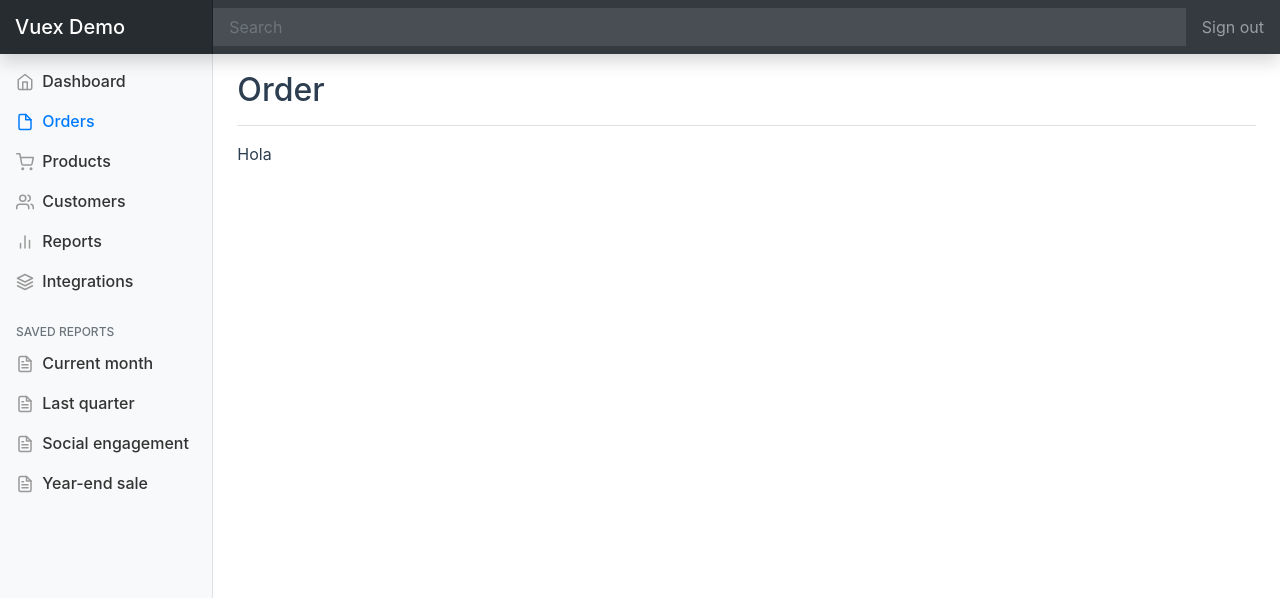
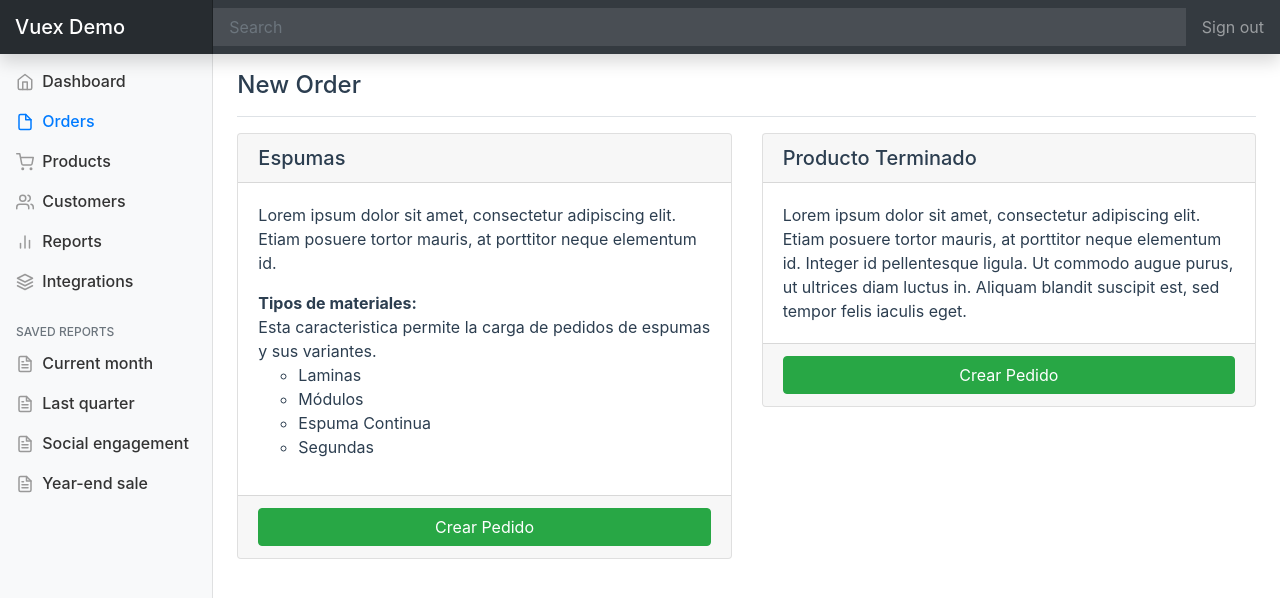
Before and after one commit to emmanuelsw/vuex-mod-demo, a Vue app: page /#/ in a window 1280 px wide. Shown: the top 598 px of the page. Built offline with nearby package versions, Linux system fonts and the light colour scheme.

Commit message:
Step 1, 2 & 3

```diff
--- a/src/App.vue
+++ b/src/App.vue
@@ -88,7 +88,7 @@
 
         <main role="main" class="col-md-9 ml-sm-auto col-lg-10 px-4">
           <div class="d-flex justify-content-between flex-wrap flex-md-nowrap align-items-center pt-3 pb-2 mb-3 border-bottom">
-            <h1 class="h2">Order</h1>
+            <h2 class="h4">New Order</h2>
           </div>
           <router-view/>
         </main>
@@ -217,4 +217,16 @@ export default {
   border-color: transparent;
   box-shadow: 0 0 0 3px rgba(255, 255, 255, .25);
 }
+
+.component-fade-enter-active, .component-fade-leave-active {
+  transition: opacity .3s ease;
+}
+
+.component-fade-enter, .component-fade-leave-to {
+  opacity: 0;
+}
+
+.pointer {
+  cursor: pointer;
+}
 </style>
--- a/src/store/index.js
+++ b/src/store/index.js
@@ -10,10 +10,12 @@ export default new Vuex.Store({
     order: order
   },
   state: {
-
+    currentStep: ''
   },
   mutations: {
-
+    setStep(state, step) {
+      state.currentStep = step
+    }
   },
   actions: {
 
--- a/src/views/Home.vue
+++ b/src/views/Home.vue
@@ -1,11 +1,27 @@
 <template>
-  <div class="home">
-    <p>Hola</p>
-  </div>
+  <transition name="component-fade" mode="out-in">
+    <component :is="currentStep"></component>
+  </transition>
 </template>
 
 <script>
+const Step1 = () => import('./Step1.vue')
+const Step2 = () => import('./Step2.vue')
+const Step3 = () => import('./Step3.vue')
+const Step4 = () => import('./Step4.vue')
+
 export default {
   name: 'home',
+  components: {
+    Step1,
+    Step2,
+    Step3,
+    Step4
+  },
+  computed: {
+    currentStep () {
+      return this.$store.state.currentStep || 'Step1'
+    }
+  }
 }
 </script>
--- /dev/null
+++ b/src/views/Step1.vue
@@ -0,0 +1,52 @@
+<template>
+  <div class="row">
+
+    <div class="col">
+      <div class="card">
+        <h5 class="card-header">Espumas</h5>
+        <div class="card-body">
+          <p class="card-text">Lorem ipsum dolor sit amet, consectetur adipiscing elit. Etiam posuere tortor mauris, at porttitor neque elementum id.</p>
+          <ul class="list-unstyled">
+            <li><b>Tipos de materiales:</b></li>
+            <li>Esta caracteristica permite la carga de pedidos de espumas y sus variantes.</li>
+            <li>
+              <ul>
+                <li>Laminas</li>
+                <li>Módulos</li>
+                <li>Espuma Continua</li>
+                <li>Segundas</li>
+              </ul>
+            </li>
+          </ul>
+        </div>
+        <div class="card-footer text-muted">
+          <button @click="setStep('Step2')" type="button" class="btn btn-success btn-block">Crear Pedido</button>
+        </div>
+      </div>
+    </div>
+
+    <div class="col">
+      <div class="card">
+        <h5 class="card-header">Producto Terminado</h5>
+        <div class="card-body">
+          <p class="card-text">Lorem ipsum dolor sit amet, consectetur adipiscing elit. Etiam posuere tortor mauris, at porttitor neque elementum id. Integer id pellentesque ligula. Ut commodo augue purus, ut ultrices diam luctus in. Aliquam blandit suscipit est, sed tempor felis iaculis eget. </p>
+        </div>
+        <div class="card-footer text-muted">
+          <button type="button" class="btn btn-success btn-block">Crear Pedido</button>
+        </div>
+      </div>
+    </div>
+
+  </div>
+</template>
+
+<script>
+export default {
+  name: 'Step1',
+  methods: {
+    setStep(step) {
+      this.$store.commit('setStep', step)
+    }
+  }
+}
+</script>
--- /dev/null
+++ b/src/views/Step2.vue
@@ -0,0 +1,39 @@
+<template>
+  <div class="row">
+    <div class="col">
+      <div class="card">
+        <h6 class="card-header">Seleccione la subcategoria</h6>
+        <div class="card-body">
+          <div class="row">
+            <div v-for="(category, index) in categories" :key="index" class="col">
+              <div @click="setStep('Step3')" class="card pointer text-white bg-dark mb-3">
+                <div class="card-body">
+                  <p class="card-text text-center">{{ category }}</p>
+                </div>
+              </div>
+            </div>
+          </div>
+        </div>
+        <div class="card-footer text-muted">
+          <button @click="setStep('Step1')" type="button" class="btn btn-info btn-block">Volver</button>
+        </div>
+      </div>
+    </div>
+  </div>
+</template>
+
+<script>
+export default {
+  name: 'Step2',
+  data() {
+    return {
+      categories: ['Laminas', 'Módulos', 'Espuma Continua', 'Segundas']
+    }
+  },
+  methods: {
+    setStep(step) {
+      this.$store.commit('setStep', step)
+    }
+  }
+}
+</script>
--- /dev/null
+++ b/src/views/Step3.vue
@@ -0,0 +1,58 @@
+<template>
+  <div class="row">
+    <div class="col">
+      <div class="card">
+        <h6 class="card-header">Cliente seleccionado</h6>
+        <div class="card-body">
+          <div class="form-row">
+            <div class="col">
+              <div class="input-group mb-3">
+                <div class="input-group-prepend">
+                  <span class="input-group-text"><span data-feather="user"></span></span>
+                </div>
+                <input type="text" class="form-control" placeholder="Nombre cliente">
+              </div>
+            </div>
+            <div class="col">
+              <div class="input-group mb-3">
+                <div class="input-group-prepend">
+                  <span class="input-group-text"><span data-feather="hash"></span></span>
+                </div>
+                <input type="text" class="form-control" placeholder="Código cliente">
+              </div>
+            </div>
+          </div>
+        </div>
+        <div class="card-footer text-muted">
+          <div class="form-row">
+            <div class="col">
+              <button @click="setStep('Step2')" type="button" class="btn btn-info btn-block">Volver</button>
+            </div>
+            <div class="col">
+              <button @click="setStep('Step4')" type="button" class="btn btn-success btn-block">
+                Comenzar Pedido&nbsp;
+                <span data-feather="arrow-right-circle"></span>
+              </button>
+            </div>
+          </div>
+
+        </div>
+      </div>
+    </div>
+  </div>
+</template>
+
+<script>
+export default {
+  name: 'Step3',
+  mounted() {
+    // eslint-disable-next-line
+    feather.replace()
+  },
+  methods: {
+    setStep(step) {
+      this.$store.commit('setStep', step)
+    }
+  }
+}
+</script>
--- /dev/null
+++ b/src/views/Step4.vue
@@ -0,0 +1,13 @@
+<template>
+  <div></div>
+</template>
+
+<script>
+export default {
+  name: 'Step4'
+}
+</script>
+
+<style>
+
+</style>
```
